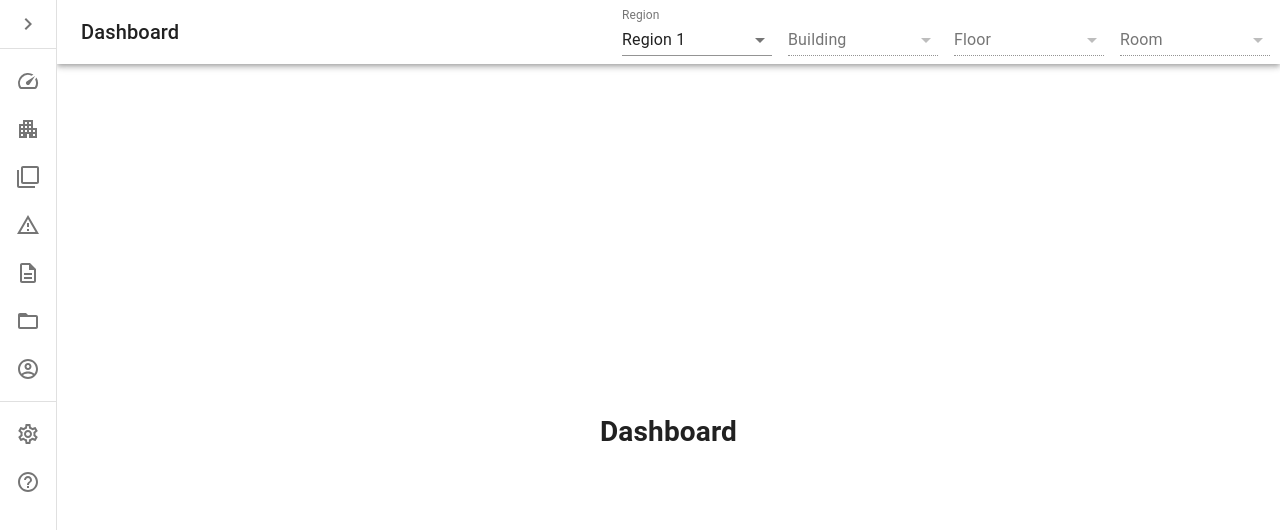
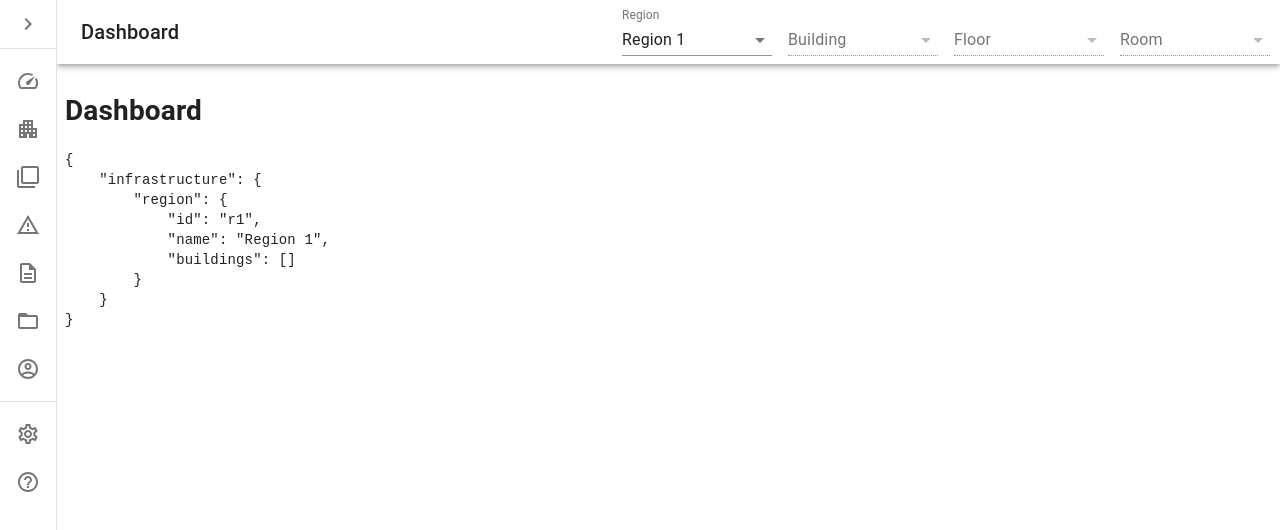
Before and after one commit to michaeljfuller/ingrid, a Next.js app: page / in a window 1280 px wide. Shown: the top 530 px of the page. Built offline with nearby package versions, Linux system fonts and the light colour scheme.

Commit message:
Pass infrastructure to Dashboard from DashboardHeader via page.
Pass when DashboardHeader is mounted, rather than useUpdateEffect.
Create global InfrastructureSelection type.
Update page styles.

```diff
--- a/components/pages/headers/DashboardHeader.tsx
+++ b/components/pages/headers/DashboardHeader.tsx
@@ -1,14 +1,13 @@
-import {Dispatch} from "react";
+import {Dispatch, useEffect} from "react";
 import PageHeader from "../PageHeader";
-import useInfrastructure, {InfrastructureState} from "../../../hooks/useInfrastructure";
+import useInfrastructure from "../../../hooks/useInfrastructure";
 import InfrastructureSelect, {InfrastructureSelectProps} from "./DashboardHeader/InfrastructureSelect";
-import useUpdateEffect from "../../../hooks/useUpdateEffect";
 import InfrastructureAction from "../../../hooks/useInfrastructure/InfrastructureAction";
 import css from "./DashboardHeader/DashboardHeader.module.css";
 
 export interface DashboardHeaderProps {
     infrastructure: Infrastructure;
-    onInfrastructureSelection: (selection: InfrastructureState) => void;
+    onInfrastructureSelection: (selection: Partial<InfrastructureSelection>) => void;
 }
 
 /**
@@ -21,11 +20,11 @@ export function DashboardHeader(props: DashboardHeaderProps) {
     ] = useInfrastructure(props.infrastructure);
 
     // If a dependency changes after the first render, use the callback.
-    useUpdateEffect(() => {
+    useEffect(() => {
         if (props.onInfrastructureSelection) {
-            props.onInfrastructureSelection({ infrastructure, region, building, floor, room });
+            props.onInfrastructureSelection({ region, building, floor, room });
         }
-    }, [region?.id, building?.id, floor?.id, room?.id]);
+    }, [props.onInfrastructureSelection, region?.id, building?.id, floor?.id, room?.id]);
 
     // Handle selection changes by creating an InfrastructureAction with the given `type` and event value as the payload.
     const onChangeRegion = createInfrastructureSelectionHandler(dispatchInfrastructure, "set_region_id");
--- a/components/screens/Dashboard.tsx
+++ b/components/screens/Dashboard.tsx
@@ -1,5 +1,10 @@
-export default function Dashboard() {
+export interface DashboardProps {
+    infrastructure?: Partial<InfrastructureSelection>;
+}
+
+export default function Dashboard(props: DashboardProps) {
     return <div>
         <h1>Dashboard</h1>
+        <pre>{JSON.stringify(props, null, 4)}</pre>
     </div>
 }
--- a/pages/index.tsx
+++ b/pages/index.tsx
@@ -9,12 +9,15 @@ import DashboardHeader, {DashboardHeaderProps} from "../components/pages/headers
 interface DashboardPageProps {
     infrastructure: Infrastructure;
 }
+interface DashboardPageState {
+    infrastructure?: Partial<InfrastructureSelection>;
+}
 
 //https://nextjs.org/docs/basic-features/data-fetching#getserversideprops-server-side-rendering
 export const getServerSideProps: GetServerSideProps<DashboardPageProps> = async context => {
     return {
         props: {
-            infrastructure: {
+            infrastructure: { // TODO Move to GraphQL
                 regions: [
                     {
                         id: 'r1', name: 'Region 1', buildings: []
@@ -32,7 +35,8 @@ export const getServerSideProps: GetServerSideProps<DashboardPageProps> = async
                                             {id: 'r2', name: 'Room 102'},
                                         ]
                                     }
-                                ]},
+                                ]
+                            },
                         ]
                     },
                 ],
@@ -42,10 +46,11 @@ export const getServerSideProps: GetServerSideProps<DashboardPageProps> = async
 }
 
 @UseLayout()
-export default class DashboardPage extends React.PureComponent<DashboardPageProps> {
+export default class DashboardPage extends React.PureComponent<DashboardPageProps, DashboardPageState> {
+    state = {} as DashboardPageState;
 
-    handleInfrastructure: DashboardHeaderProps['onInfrastructureSelection'] = selection => {
-        console.log('DashboardPage.handleSelection', selection);
+    handleInfrastructure: DashboardHeaderProps['onInfrastructureSelection'] = infrastructure => {
+        this.setState({ infrastructure });
     }
 
     render() {
@@ -66,7 +71,7 @@ export default class DashboardPage extends React.PureComponent<DashboardPageProp
             </header>
 
             <main className={styles.main}>
-                <Dashboard />
+                <Dashboard infrastructure={this.state.infrastructure} />
             </main>
 
         </div>;
--- a/styles/Page.module.css
+++ b/styles/Page.module.css
@@ -1,9 +1,5 @@
 .container {
   min-height: 100vh;
-  display: flex;
-  flex-direction: column;
-  justify-content: center;
-  align-items: center;
   height: 100vh;
 }
 
@@ -12,10 +8,7 @@
 }
 
 .main {
-  padding: 5rem 0;
   flex: 1;
   display: flex;
-  flex-direction: column;
-  justify-content: center;
-  align-items: center;
+  padding: 0.5rem;
 }
```
Also changed, not shown: global.d.ts (+7 -0 lines).
